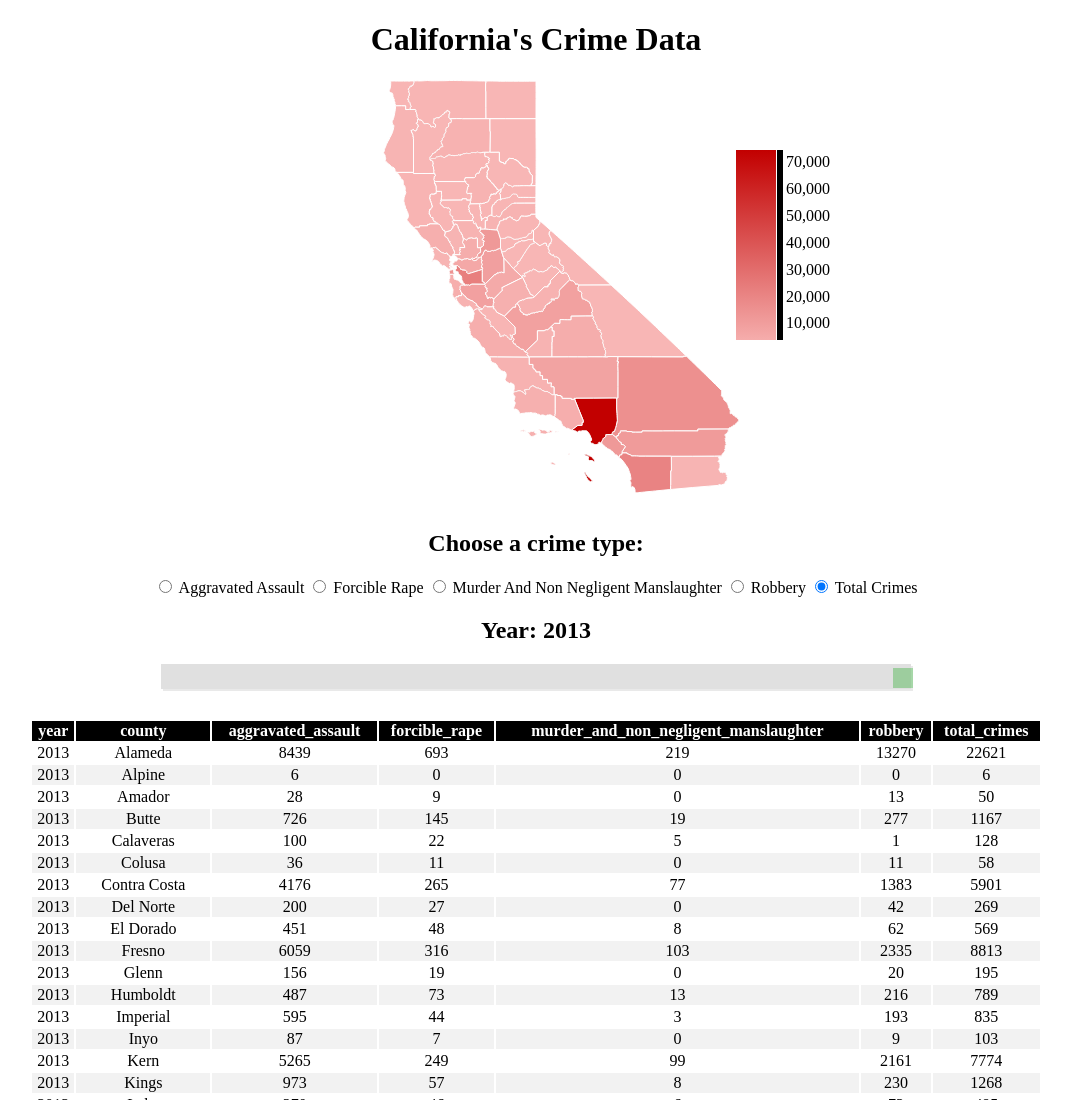
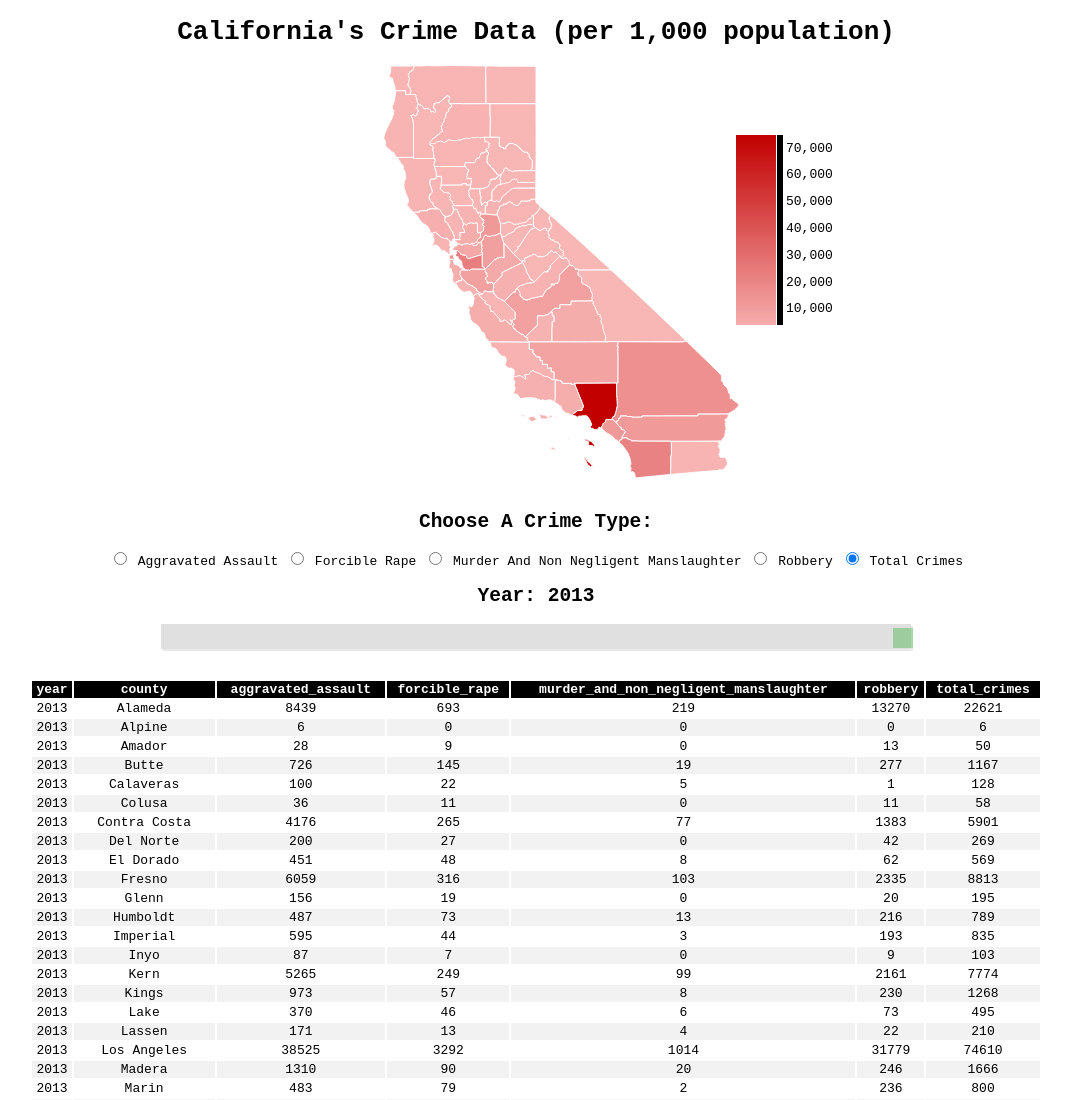
Before and after one commit to juliuswuwu/california_crime_data_project, a website with bundled scripts: page index.html in a window 1280 px wide. Shown: the top 1100 px of the page, without its empty margins (104-1175 px from the left). Built offline with nearby package versions, Linux system fonts and the light colour scheme.

Commit message:
changed font and fixed minor stying

```diff
--- a/index.html
+++ b/index.html
@@ -9,10 +9,10 @@
     <title>California's crime data</title>
 </head>
 <body>
-    <h1 id="header">California's Crime Data</h1>
+    <h1 id="header">California's Crime Data (per 1,000 population)</h1>
     <div id='map' style="position:relative; width: 700px; height: 400px;"></div>
     <div class="crimeType">
-        <h2 style="padding-top: 30px;">Choose a crime type:</h2>
+        <h2 style="padding-top: 30px;">Choose A Crime Type:</h2>
 
         <label>
             <input type="radio" name="crime" value='aggravated_assault'>
--- a/src/styles.css
+++ b/src/styles.css
@@ -1,6 +1,7 @@
 body{
   text-align: center;
   display: block;
+  font-family: monospace;
 }
 .map {
     display: block;
```
